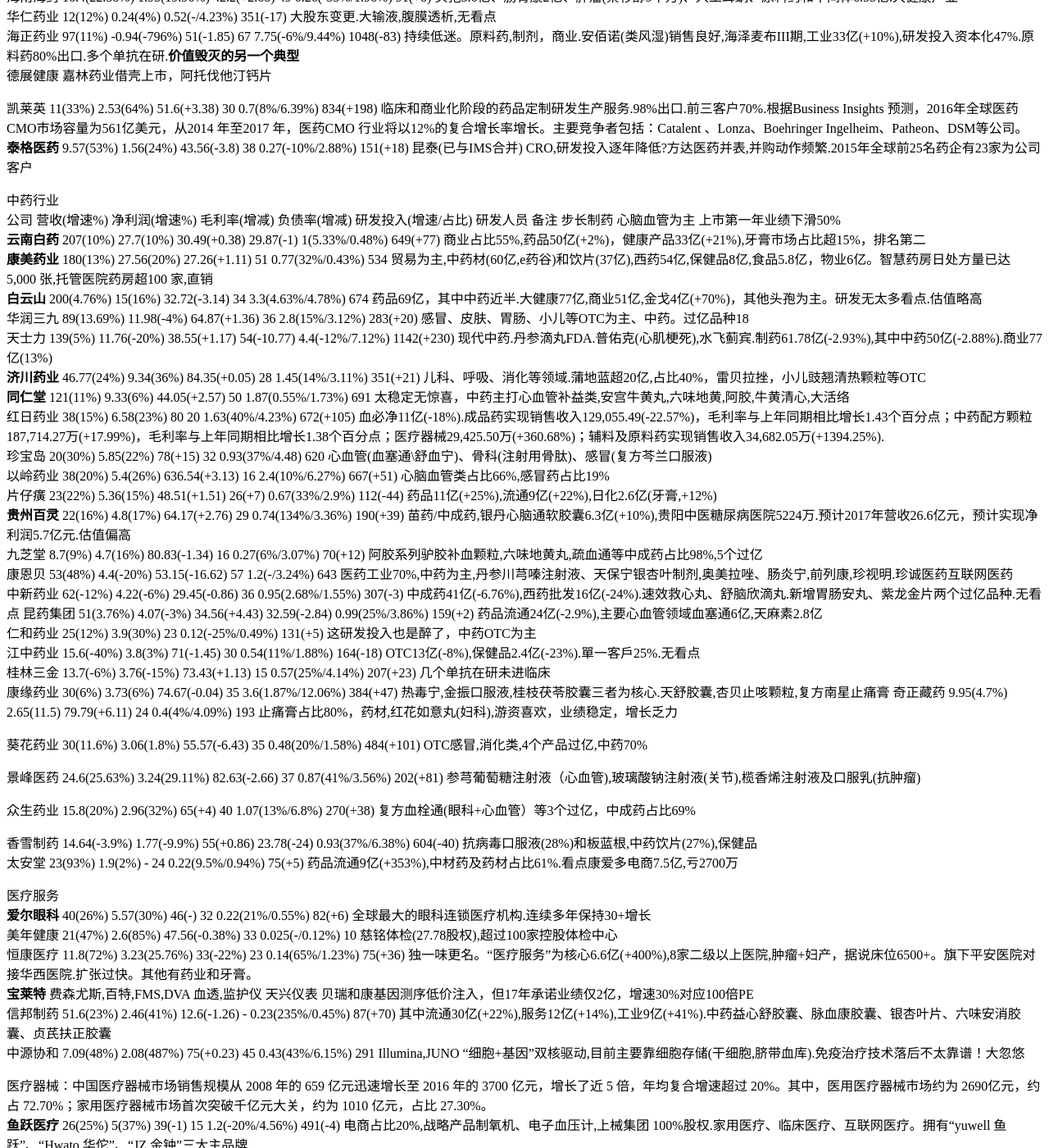
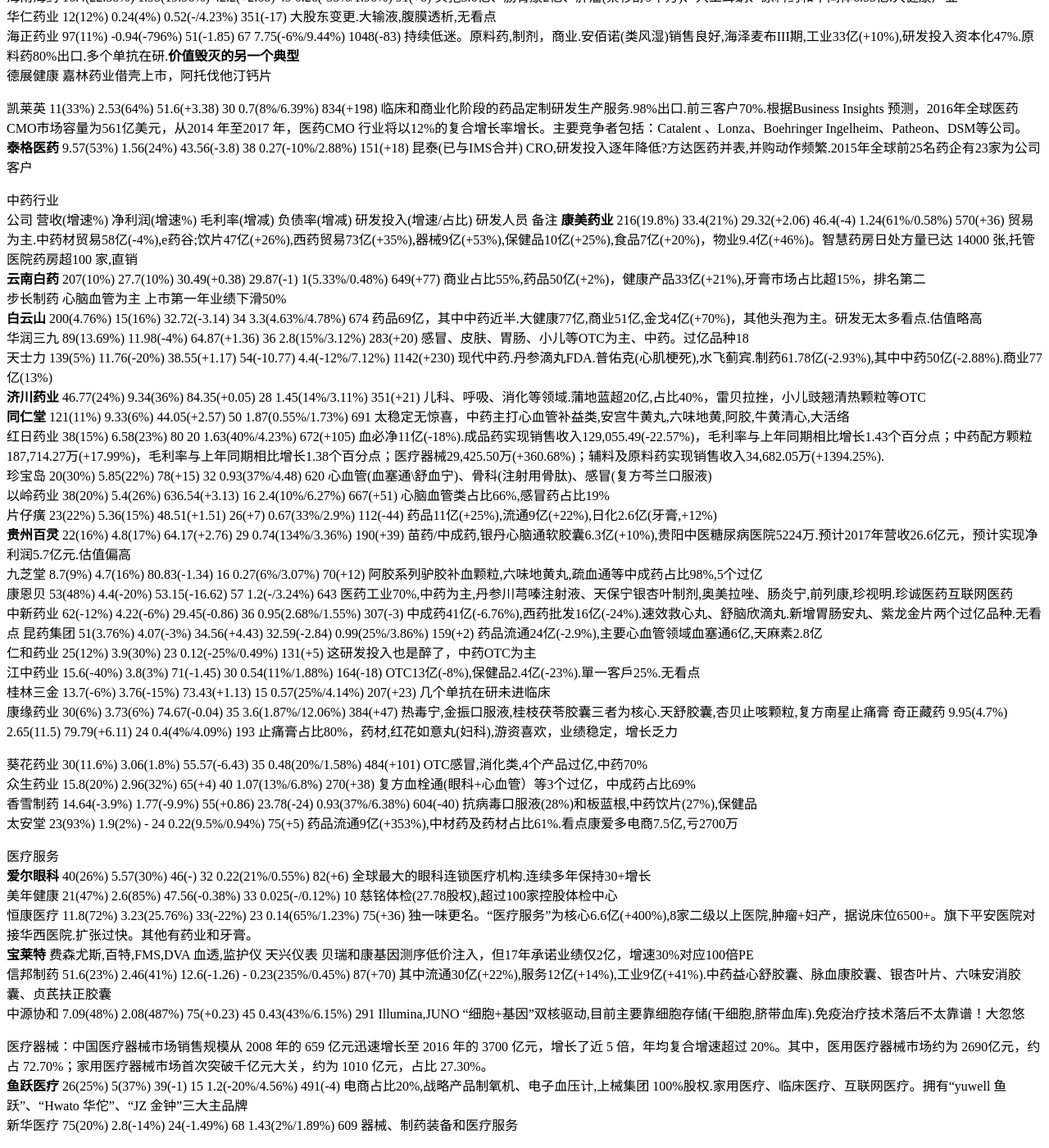
Before and after one commit to kingofhawks/kingofhawks.github.io, a Jekyll site: the page built from _posts/2017-02-20-重点上市公司2016年报汇总.md, in a window 1280 px wide and 1400 px high, scrolled down 1666 px. Shown: the whole window at 82% size. Built offline with Jekyll 4.4.1, drawn with Linux system fonts in a browser that asks for light colours; our own code applies the rules of GitHub Pages for plain Markdown files; some of the changed text lies outside the part shown.

Commit message:
update post

```diff
--- a/_posts/2017-02-20-重点上市公司2016年报汇总.md
+++ b/_posts/2017-02-20-重点上市公司2016年报汇总.md
@@ -35,43 +35,33 @@
 
 中药行业
 公司           营收(增速%)    净利润(增速%)   毛利率(增减)    负债率(增减)    研发投入(增速/占比)   研发人员      备注
+**康美药业**  216(19.8%)        33.4(21%)    29.32(+2.06)   46.4(-4)       1.24(61%/0.58%)     570(+36)       贸易为主.中药材贸易58亿(-4%),e药谷;饮片47亿(+26%),西药贸易73亿(+35%),器械9亿(+53%),保健品10亿(+25%),食品7亿(+20%)，物业9.4亿(+46%)。智慧药房日处方量已达 14000 张,托管医院药房超100 家,直销
+**云南白药**   207(10%)       27.7(10%)      30.49(+0.38)   29.87(-1)      1(5.33%/0.48%)      649(+77)      商业占比55%,药品50亿(+2%)，健康产品33亿(+21%),牙膏市场占比超15%，排名第二
 步长制药                                                                                                     心脑血管为主  上市第一年业绩下滑50%
-**云南白药**   207(10%)       27.7(10%)      30.49(+0.38)   29.87(-1)      1(5.33%/0.48%)      649(+77)      商业占比55%,药品50亿(+2%)，健康产品33亿(+21%),牙膏市场占比超15%，排名第二
-**康美药业**  180(13%)        27.56(20%)     27.26(+1.11)   51             0.77(32%/0.43%)     534            贸易为主,中药材(60亿,e药谷)和饮片(37亿),西药54亿,保健品8亿,食品5.8亿，物业6亿。智慧药房日处方量已达 5,000 张,托管医院药房超100 家,直销
 **白云山**  200(4.76%)       15(16%)        32.72(-3.14)   34             3.3(4.63%/4.78%)     674            药品69亿，其中中药近半.大健康77亿,商业51亿,金戈4亿(+70%)，其他头孢为主。研发无太多看点.估值略高
 华润三九    89(13.69%)       11.98(-4%)     64.87(+1.36)    36             2.8(15%/3.12%)       283(+20)       感冒、皮肤、胃肠、小儿等OTC为主、中药。过亿品种18
-天士力       139(5%)        11.76(-20%)     38.55(+1.17)    54(-10.77)     4.4(-12%/7.12%)      1142(+230)     现代中药.丹参滴丸FDA.普佑克(心肌梗死),水飞蓟宾.制药61.78亿(-2.93%),其中中药50亿(-2.88%).商业77亿(13%)
+天士力       139(5%)         11.76(-20%)     38.55(+1.17)    54(-10.77)     4.4(-12%/7.12%)      1142(+230)     现代中药.丹参滴丸FDA.普佑克(心肌梗死),水飞蓟宾.制药61.78亿(-2.93%),其中中药50亿(-2.88%).商业77亿(13%)
 **济川药业** 46.77(24%)      9.34(36%)      84.35(+0.05)    28             1.45(14%/3.11%)     351(+21)       儿科、呼吸、消化等领域.蒲地蓝超20亿,占比40%，雷贝拉挫，小儿豉翘清热颗粒等OTC
 **同仁堂**    121(11%)       9.33(6%)       44.05(+2.57)    50             1.87(0.55%/1.73%)    691           太稳定无惊喜，中药主打心血管补益类,安宫牛黄丸,六味地黄,阿胶,牛黄清心,大活络
 红日药业    38(15%)          6.58(23%)       80             20             1.63(40%/4.23%)      672(+105)      血必净11亿(-18%).成品药实现销售收入129,055.49(-22.57%)，毛利率与上年同期相比增长1.43个百分点；中药配方颗粒187,714.27万(+17.99%)，毛利率与上年同期相比增长1.38个百分点；医疗器械29,425.50万(+360.68%)；辅料及原料药实现销售收入34,682.05万(+1394.25%).
 珍宝岛      20(30%)         5.85(22%)       78(+15)        32             0.93(37%/4.48)       620           心血管(血塞通\舒血宁)、骨科(注射用骨肽)、感冒(复方芩兰口服液)
 以岭药业    38(20%)          5.4(26%)       636.54(+3.13)  16             2.4(10%/6.27%)       667(+51)       心脑血管类占比66%,感冒药占比19%
 片仔癀      23(22%)         5.36(15%)       48.51(+1.51)   26(+7)         0.67(33%/2.9%)       112(-44)       药品11亿(+25%),流通9亿(+22%),日化2.6亿(牙膏,+12%)
-**贵州百灵**  22(16%)        4.8(17%)       64.17(+2.76)   29             0.74(134%/3.36%)      190(+39)      苗药/中成药,银丹心脑通软胶囊6.3亿(+10%),贵阳中医糖尿病医院5224万.预计2017年营收26.6亿元，预计实现净利润5.7亿元.估值偏高
+**贵州百灵**  22(16%)       4.8(17%)       64.17(+2.76)   29             0.74(134%/3.36%)      190(+39)      苗药/中成药,银丹心脑通软胶囊6.3亿(+10%),贵阳中医糖尿病医院5224万.预计2017年营收26.6亿元，预计实现净利润5.7亿元.估值偏高
 九芝堂      8.7(9%)         4.7(16%)        80.83(-1.34)   16             0.27(6%/3.07%)       70(+12)       阿胶系列驴胶补血颗粒,六味地黄丸,疏血通等中成药占比98%,5个过亿
-康恩贝      53(48%)          4.4(-20%)      53.15(-16.62)  57             1.2(-/3.24%)         643            医药工业70%,中药为主,丹参川芎嗪注射液、天保宁银杏叶制剂,奥美拉唑、肠炎宁,前列康,珍视明.珍诚医药互联网医药
-中新药业    62(-12%)         4.22(-6%)      29.45(-0.86)    36             0.95(2.68%/1.55%)    307(-3)       中成药41亿(-6.76%),西药批发16亿(-24%).速效救心丸、舒脑欣滴丸.新增胃肠安丸、紫龙金片两个过亿品种.无看点
+康恩贝      53(48%)         4.4(-20%)      53.15(-16.62)  57             1.2(-/3.24%)         643            医药工业70%,中药为主,丹参川芎嗪注射液、天保宁银杏叶制剂,奥美拉唑、肠炎宁,前列康,珍视明.珍诚医药互联网医药
+中新药业    62(-12%)        4.22(-6%)      29.45(-0.86)    36             0.95(2.68%/1.55%)    307(-3)       中成药41亿(-6.76%),西药批发16亿(-24%).速效救心丸、舒脑欣滴丸.新增胃肠安丸、紫龙金片两个过亿品种.无看点
 昆药集团    51(3.76%)       4.07(-3%)       34.56(+4.43)   32.59(-2.84)   0.99(25%/3.86%)      159(+2)          药品流通24亿(-2.9%),主要心血管领域血塞通6亿,天麻素2.8亿
-仁和药业    25(12%)          3.9(30%)                      23             0.12(-25%/0.49%)     131(+5)        这研发投入也是醉了，中药OTC为主
+仁和药业    25(12%)         3.9(30%)                      23             0.12(-25%/0.49%)     131(+5)        这研发投入也是醉了，中药OTC为主
 江中药业    15.6(-40%)      3.8(3%)         71(-1.45)      30             0.54(11%/1.88%)      164(-18)       OTC13亿(-8%),保健品2.4亿(-23%).單一客戶25%.无看点
 桂林三金    13.7(-6%)       3.76(-15%)      73.43(+1.13)   15             0.57(25%/4.14%)      207(+23)     几个单抗在研未进临床
-康缘药业    30(6%)           3.73(6%)        74.67(-0.04)   35             3.6(1.87%/12.06%)     384(+47)      热毒宁,金振口服液,桂枝茯苓胶囊三者为核心.天舒胶囊,杏贝止咳颗粒,复方南星止痛膏
-奇正藏药    9.95(4.7%)       2.65(11.5)     79.79(+6.11)   24             0.4(4%/4.09%)        193            止痛膏占比80%，药材,红花如意丸(妇科),游资喜欢，业绩稳定，增长乏力
+康缘药业    30(6%)          3.73(6%)        74.67(-0.04)   35             3.6(1.87%/12.06%)     384(+47)      热毒宁,金振口服液,桂枝茯苓胶囊三者为核心.天舒胶囊,杏贝止咳颗粒,复方南星止痛膏
+奇正藏药    9.95(4.7%)      2.65(11.5)     79.79(+6.11)   24             0.4(4%/4.09%)        193            止痛膏占比80%，药材,红花如意丸(妇科),游资喜欢，业绩稳定，增长乏力
 
-葵花药业    30(11.6%)        3.06(1.8%)     55.57(-6.43)   35             0.48(20%/1.58%)      484(+101)      OTC感冒,消化类,4个产品过亿,中药70%
-
-景峰医药    24.6(25.63%)     3.24(29.11%)   82.63(-2.66)   37             0.87(41%/3.56%)      202(+81)       参芎葡萄糖注射液（心血管),玻璃酸钠注射液(关节),榄香烯注射液及口服乳(抗肿瘤)
-
-
-
-
+葵花药业    30(11.6%)       3.06(1.8%)     55.57(-6.43)   35             0.48(20%/1.58%)      484(+101)      OTC感冒,消化类,4个产品过亿,中药70%
 众生药业    15.8(20%)        2.96(32%)      65(+4)         40             1.07(13%/6.8%)       270(+38)       复方血栓通(眼科+心血管）等3个过亿，中成药占比69%
-
 香雪制药    14.64(-3.9%)     1.77(-9.9%)    55(+0.86)      23.78(-24)     0.93(37%/6.38%)      604(-40)       抗病毒口服液(28%)和板蓝根,中药饮片(27%),保健品
 太安堂      23(93%)         1.9(2%)         -              24             0.22(9.5%/0.94%)     75(+5)        药品流通9亿(+353%),中材药及药材占比61%.看点康爱多电商7.5亿,亏2700万
-
-
-
 
 
 医疗服务
@@ -235,7 +225,8 @@
 公司        营收(增速%)      净利润(增速%)   毛利率(增减)       负债率(增减)
 上汽集团   7564(13%)         320(7%)        13.75(+1.49%)     68 全年实现整车销售 648.9 万辆，同比增长 9.9%，其中乘用车销售 566.6万辆，同比增长 14.8%，商用车销售 82.3 万辆，同比下降 14.9%；公司国内市场占有率达到 22.6%.自主品牌乘用车全年销量突破 32 万辆，同比增长 89%，全球首款量产互联网 SUV 荣威 RX5上市五个月，销量超过 9 万辆；自主品牌轻型商用车上汽大通全年实现整车销售 4.6 万辆，同比增长 32%，上汽自主品牌销量增幅远高于行业平均水平；与此同时，公司新能源汽车在 e550、e950的带动下强势上涨，全年销售超过 2.5 万辆，同比增长 85%
 长城汽车   986(30%)          105(31%)       24.45(-0.66)      49   中国最大的 SUV 制造企业.整车销量突破 100 万辆，达到 107 万辆.哈弗系列产品，年销 93.3 万辆.将 WEY 品牌打造成为中国豪华轻奢 SUV 第一品牌.2017年汽车销量目标为125万辆
-长安汽车   785(17.6%)        103(3%)        17.89(-2.13)      59.3(-2.48) 产销创历史新高，突破306万辆(+10%)，市场份额10.9%，保持行业第四
+长安汽车   785(17.6%)        103(3%)        17.89(-2.13)      59.3(-2.48) 产销创历史新高,突破306万(+10%),市场份额10.9%,行业第四
+华域汽车   1243(17.8%)      60.76(16%)      14.46(+0.79)      57.4(-1.82)  44.75%(+6%)   零部件厂商,来自于上汽集团以外的整车客户
 比亚迪     1034(29%)        50(79%)        汽车28/手机10       62%(-7)    汽車570亿(+40%),手机部件及组装390亿(+17%),电池及光伏73亿(+21%).新能源汽车销量同比大幅增长 69.85%至 9.6 万辆，销量蝉连全球第一.新能源汽车业务收入约34,618百万元(+80.27%).传统燃油汽车销量约 32.6 万辆(+1.78%).定增价格 57.40 元
 
 万华化学   301(54%)         36.8(128%)      31.26(+0.73)      63.88(-5.11) 全球最大的 MDI 供应商.MDI收入164亿(+12.9%),石化系列82.6亿(+1433%).丙烯产能 75 万吨
```
